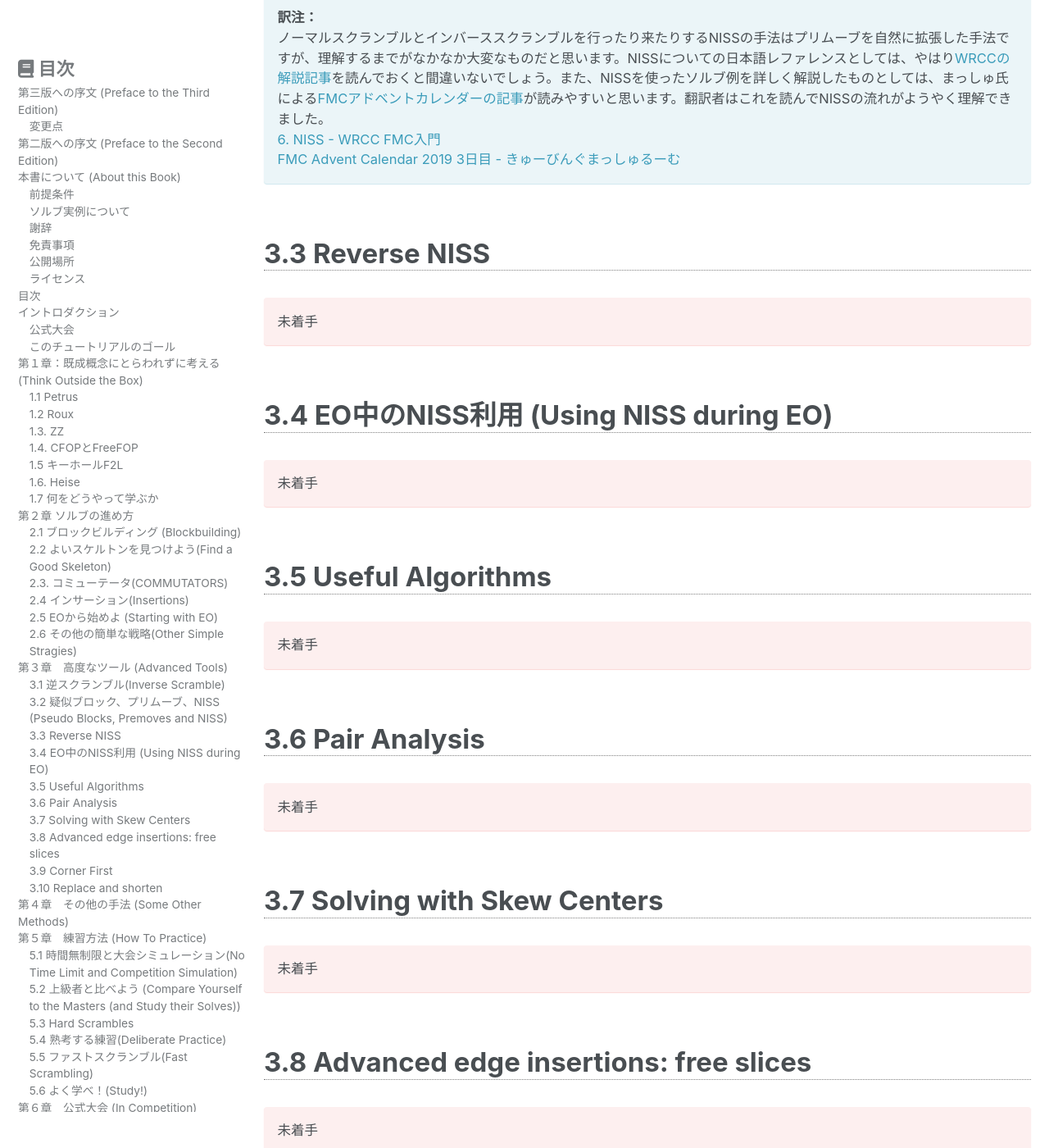
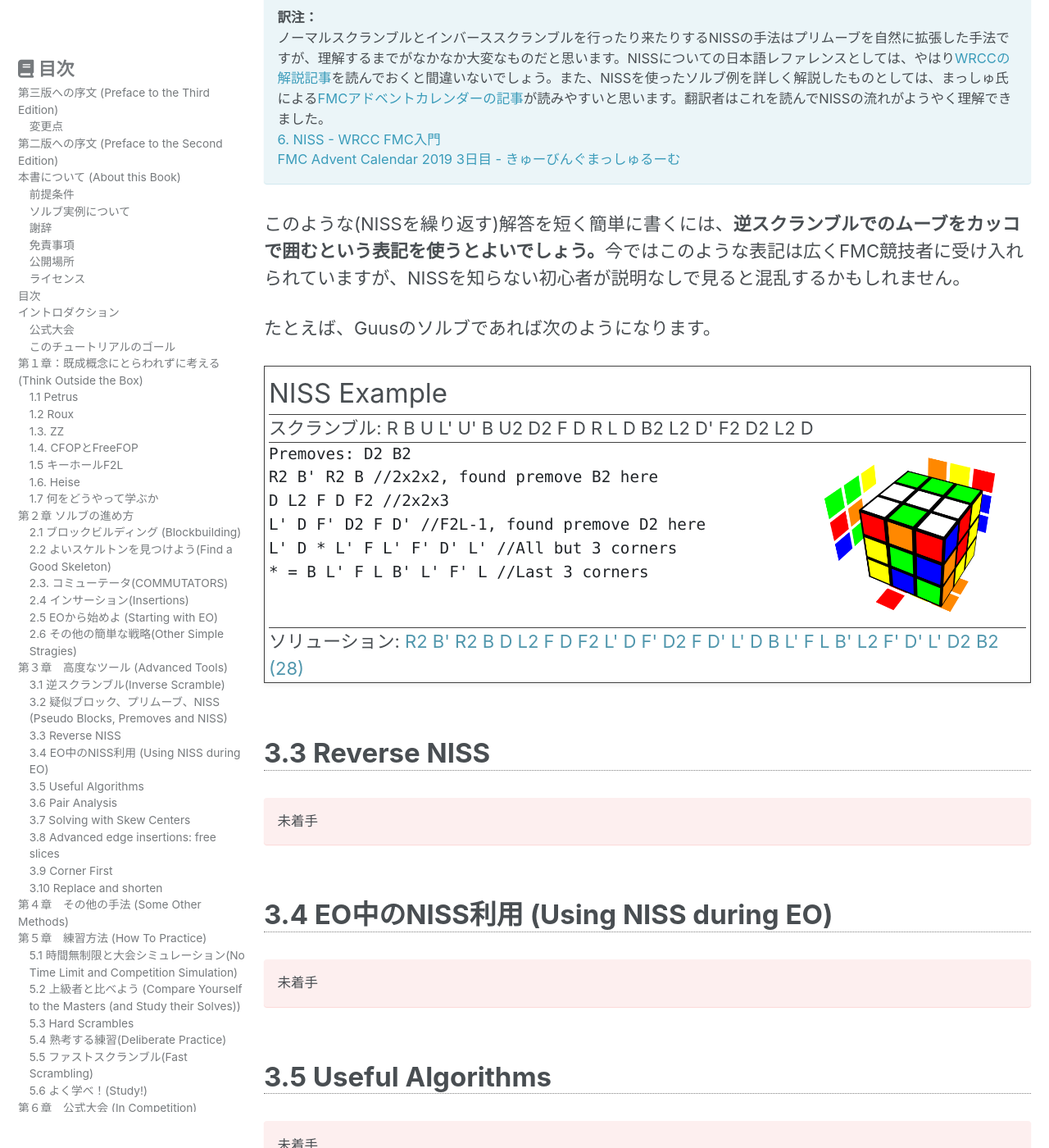
Before and after one commit to kawam1123/translation, a Jekyll site: the page built from _pages/FMC-tutorial-v3.md, in a window 1280 px wide and 1400 px high, scrolled down 75926 px. Shown: the whole window at 82% size. Built offline with Jekyll 4.4.1, drawn with Linux system fonts in a browser that asks for light colours; cached includes are drawn as plain includes; nearby versions of some CDN libraries.

Commit message:
NISS最後

```diff
--- a/_pages/FMC-tutorial-v3.md
+++ b/_pages/FMC-tutorial-v3.md
@@ -3439,6 +3439,29 @@ R2 B2 U' B D (Inverse Scramble) B L' U F2 R B R' U R' U2 R B
 LL: U2 R' U2 R' D' L F2 L' D R2
 Premoves correction: R2 B2 U' B D
 Solution: D' B' U B2 D' L F2 L' D R U2 R U2 B' R' U2 R U' R B' R' F2 U' L B'
+-->
+このような(NISSを繰り返す)解答を短く簡単に書くには、**逆スクランブルでのムーブをカッコで囲むという表記を使うとよいでしょう。**今ではこのような表記は広くFMC競技者に受け入れられていますが、NISSを知らない初心者が説明なしで見ると混乱するかもしれません。
+
+たとえば、Guusのソルブであれば次のようになります。
+
+{% capture display_text %}
+Premoves: D2 B2
+R2 B' R2 B //2x2x2, found premove B2 here
+D L2 F D F2 //2x2x3
+L' D F' D2 F D' //F2L-1, found premove D2 here
+L' D * L' F L' F' D' L' //All but 3 corners
+* = B L' F L B' L' F' L //Last 3 corners
+{% endcapture %}
+{% include solvebox.html
+title = "NISS Example"
+scramble = "R B U L' U' B U2 D2 F D R L D B2 L2 D' F2 D2 L2 D"
+text = display_text
+solution = "R2 B' R2 B D L2 F D F2 L' D F' D2 F D' L' D B L' F L B' L2 F' D'
+L' D2 B2 (28)"
+img_src="../../../assets/img/alg-3222.png"
+algcubing = ""
+%}
+<!--
 To make writing such solutions shorter and easier, I have proposed the following notation:
 put moves that are done on inverse scramble are written inside round brackets. This notation
 is now widely accepted and used among FMC solvers, but can still confuse beginners who don’t
```
Also changed, not shown: 1 other file.
